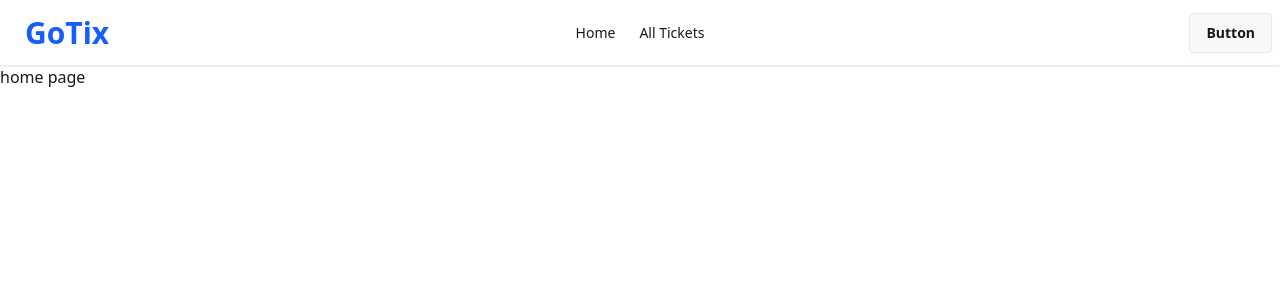
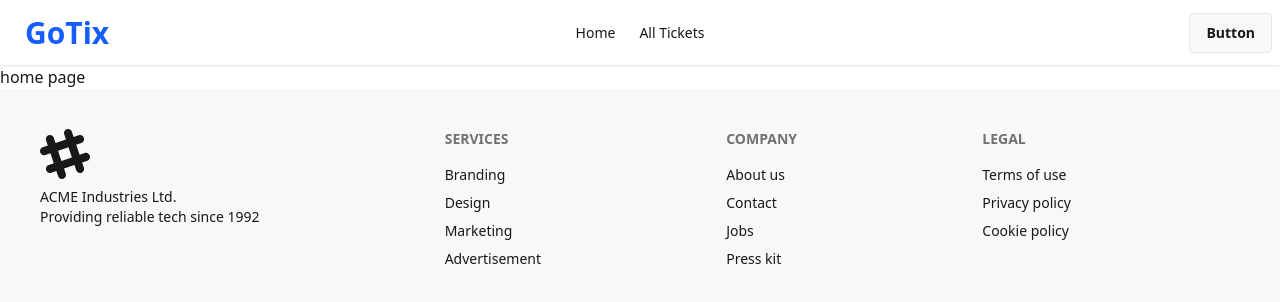
Before and after one commit to MUSTAKIMBIN/Go-Tix-Client, a React (Vite) app: page / in a window 1280 px wide. Shown: the top 302 px of the page. Built offline with nearby package versions, Linux system fonts and the light colour scheme.

Commit message:
added footer component

```diff
--- a/src/Components/Footer/Footer.jsx
+++ b/src/Components/Footer/Footer.jsx
@@ -1,7 +1,48 @@
 import React from "react";
 
 const Footer = () => {
-  return <div></div>;
+  return (
+    <footer className="footer sm:footer-horizontal bg-base-200 text-base-content p-10">
+      <aside>
+        <svg
+          width="50"
+          height="50"
+          viewBox="0 0 24 24"
+          xmlns="http://www.w3.org/2000/svg"
+          fillRule="evenodd"
+          clipRule="evenodd"
+          className="fill-current"
+        >
+          <path d="M22.672 15.226l-2.432.811.841 2.515c.33 1.019-.209 2.127-1.23 2.456-1.15.325-2.148-.321-2.463-1.226l-.84-2.518-5.013 1.677.84 2.517c.391 1.203-.434 2.542-1.831 2.542-.88 0-1.601-.564-1.86-1.314l-.842-2.516-2.431.809c-1.135.328-2.145-.317-2.463-1.229-.329-1.018.211-2.127 1.231-2.456l2.432-.809-1.621-4.823-2.432.808c-1.355.384-2.558-.59-2.558-1.839 0-.817.509-1.582 1.327-1.846l2.433-.809-.842-2.515c-.33-1.02.211-2.129 1.232-2.458 1.02-.329 2.13.209 2.461 1.229l.842 2.515 5.011-1.677-.839-2.517c-.403-1.238.484-2.553 1.843-2.553.819 0 1.585.509 1.85 1.326l.841 2.517 2.431-.81c1.02-.33 2.131.211 2.461 1.229.332 1.018-.21 2.126-1.23 2.456l-2.433.809 1.622 4.823 2.433-.809c1.242-.401 2.557.484 2.557 1.838 0 .819-.51 1.583-1.328 1.847m-8.992-6.428l-5.01 1.675 1.619 4.828 5.011-1.674-1.62-4.829z"></path>
+        </svg>
+        <p>
+          ACME Industries Ltd.
+          <br />
+          Providing reliable tech since 1992
+        </p>
+      </aside>
+      <nav>
+        <h6 className="footer-title">Services</h6>
+        <a className="link link-hover">Branding</a>
+        <a className="link link-hover">Design</a>
+        <a className="link link-hover">Marketing</a>
+        <a className="link link-hover">Advertisement</a>
+      </nav>
+      <nav>
+        <h6 className="footer-title">Company</h6>
+        <a className="link link-hover">About us</a>
+        <a className="link link-hover">Contact</a>
+        <a className="link link-hover">Jobs</a>
+        <a className="link link-hover">Press kit</a>
+      </nav>
+      <nav>
+        <h6 className="footer-title">Legal</h6>
+        <a className="link link-hover">Terms of use</a>
+        <a className="link link-hover">Privacy policy</a>
+        <a className="link link-hover">Cookie policy</a>
+      </nav>
+    </footer>
+  );
 };
 
 export default Footer;
--- a/src/LayOut/RootLayout/RootLayout.jsx
+++ b/src/LayOut/RootLayout/RootLayout.jsx
@@ -1,6 +1,7 @@
 import React from "react";
 import Navber from "../../Components/Navber/Navber";
 import { Outlet } from "react-router";
+import Footer from "../../Components/Footer/Footer";
 
 const RootLayout = () => {
   return (
@@ -9,6 +10,7 @@
       {/* added basics file setpus and router sertpus */}
       <Navber></Navber>
       <Outlet></Outlet>
+      <Footer></Footer>
     </div>
   );
 };
```
